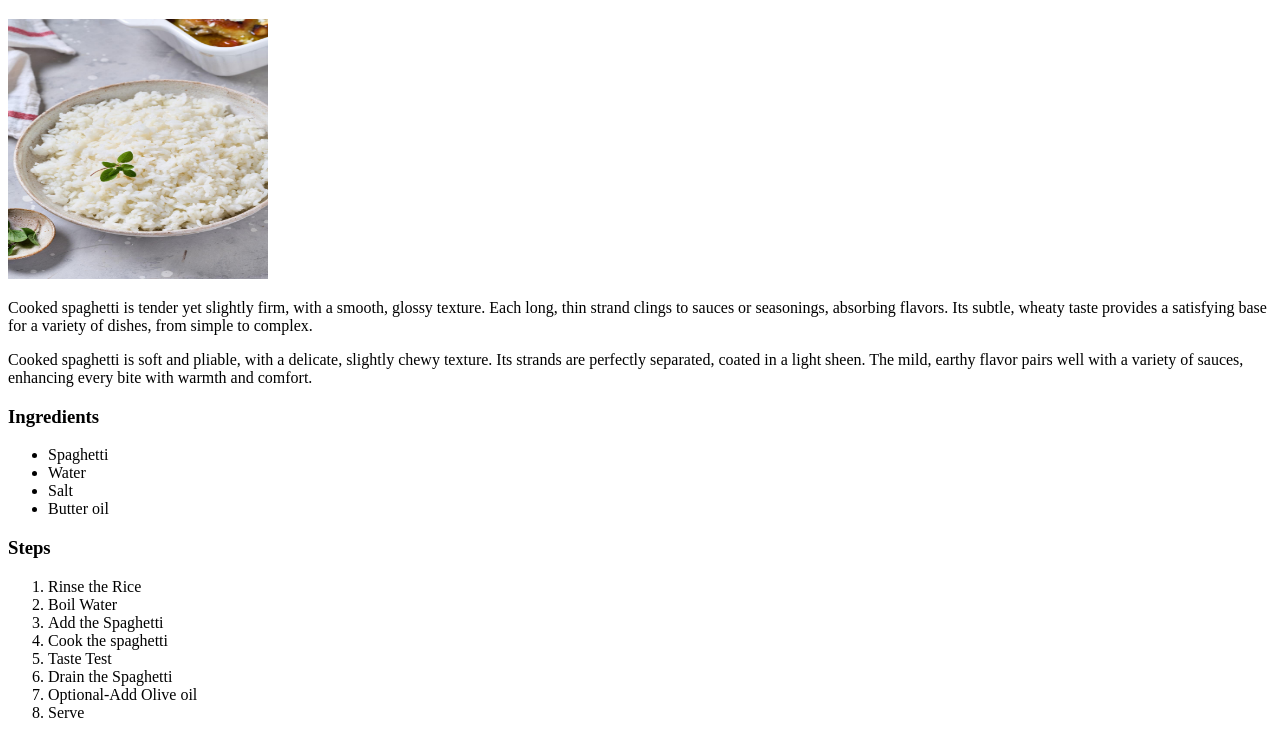
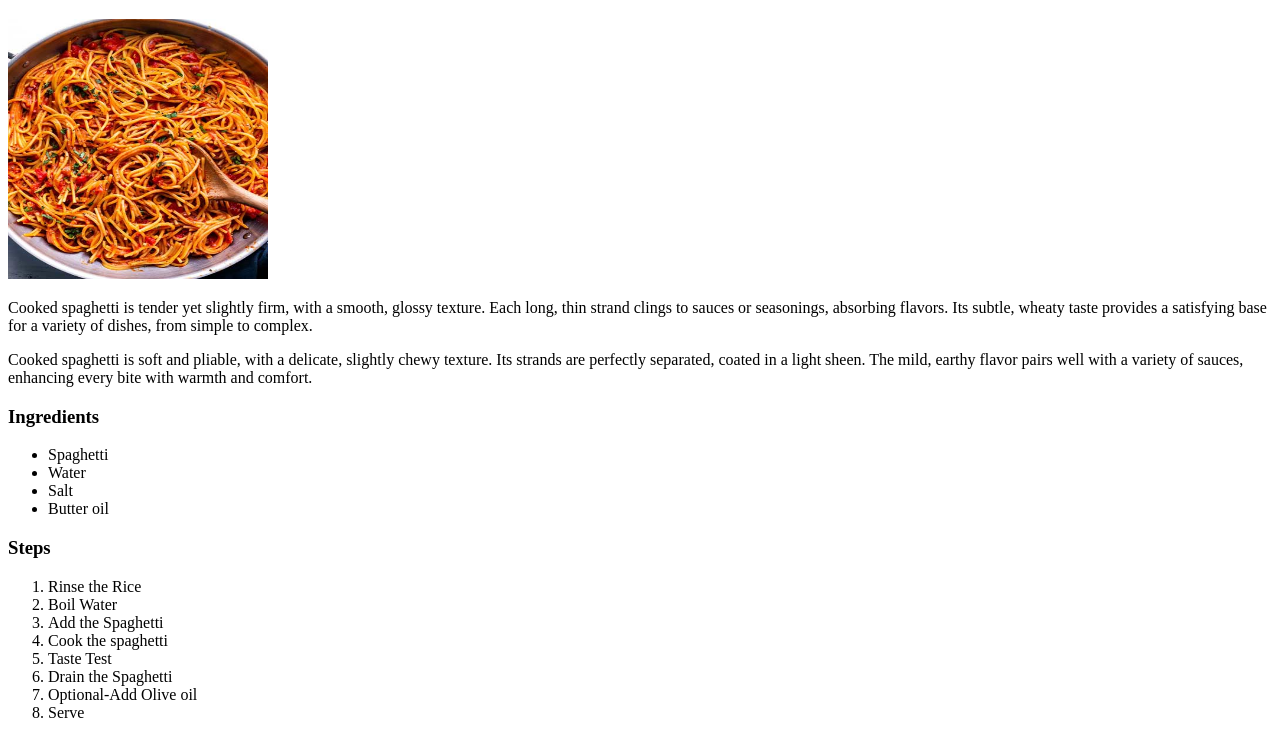
Before and after one commit to Iamdoncarey/Odins-recipes, a plain HTML site: page recipes/spaghetti.html in a window 1280 px wide. Shown: the part 61-800 px from the top of the page. Drawn offline with Linux system fonts and the light colour scheme.

Commit message:
addd the right images to the recipe

```diff
--- a/recipes/spaghetti.html
+++ b/recipes/spaghetti.html
@@ -7,7 +7,7 @@
 </head>
 <body>
     <h1>Spaghetti recipe</h1>
-    <img src="images/rice.jpg" width="260" height="260" alt="An Image of a Rice recipe">
+    <img src="images/Spaghetti.jpg" width="260" height="260" alt="An Image of a Rice recipe">
     <p>
         Cooked spaghetti is tender yet slightly firm, with a smooth, glossy texture. Each long, thin strand clings to sauces or seasonings, absorbing flavors. Its subtle, wheaty taste provides a satisfying base for a variety of dishes, from simple to complex.
     </p>
```
Also changed, not shown: recipes/beans.html (+1 -1 lines).
